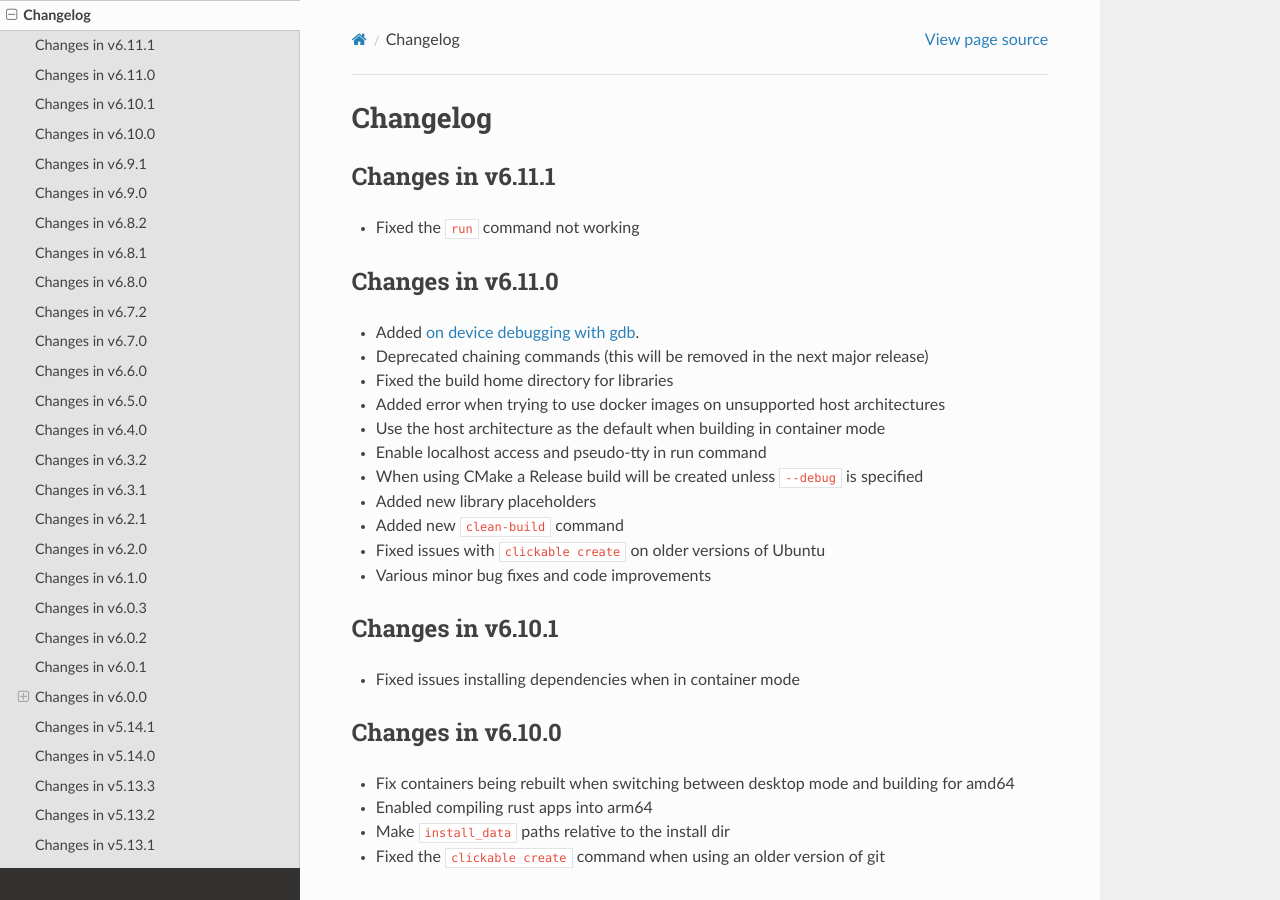
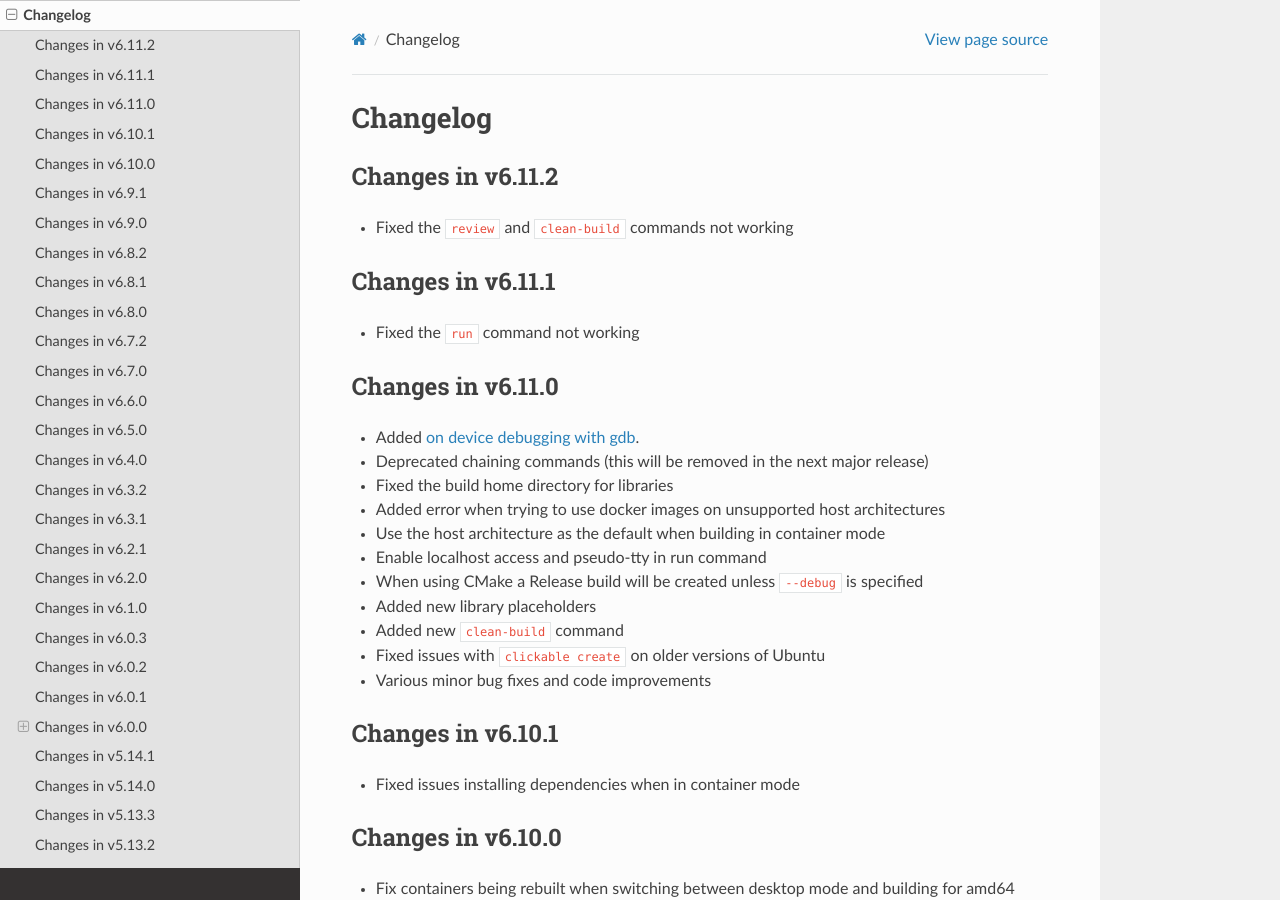
Before and after one commit to bhdouglass/clickable, a Sphinx documentation site: the page built from docs/changelog.rst, in a window 1280 px wide and 900 px high. Built offline with Sphinx 7.4.7 and the Read the Docs theme 2.0.0, drawn with Linux system fonts in a browser that asks for light colours.

Commit message:
Bumped version to 6.11.2

```diff
--- a/clickable/__init__.py
+++ b/clickable/__init__.py
@@ -15,7 +15,7 @@ from clickable.logger import logger, log_file, console_handler
 from clickable.exceptions import ClickableException
 
 
-__version__ = '6.11.1'
+__version__ = '6.11.2'
 
 
 class Clickable(object):
--- a/docs/changelog.rst
+++ b/docs/changelog.rst
@@ -2,6 +2,11 @@
 
 Changelog
 =========
+
+Changes in v6.11.2
+------------------
+
+- Fixed the ``review`` and ``clean-build`` commands not working
 
 Changes in v6.11.1
 ------------------
--- a/docs/conf.py
+++ b/docs/conf.py
@@ -55,9 +55,9 @@ author = 'Clickable Team'
 # built documents.
 #
 # The short X.Y version.
-version = '6.11.1'
+version = '6.11.2'
 # The full version, including alpha/beta/rc tags.
-release = '6.11.1'
+release = '6.11.2'
 
 # The language for content autogenerated by Sphinx. Refer to documentation
 # for a list of supported languages.
```
Also changed, not shown: 1 other file.
